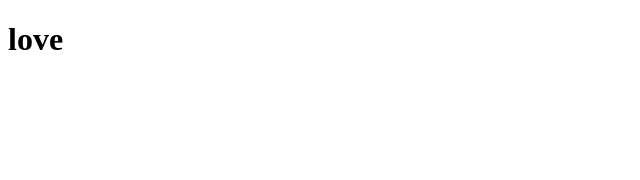
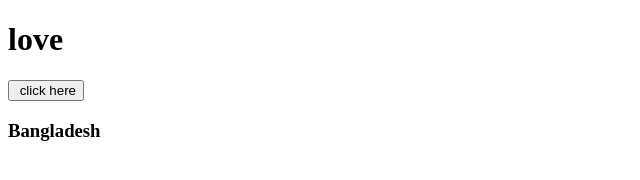
Before and after one commit to toufiqcse/unit-convert, a plain HTML site: page index.html in a window 1280 px wide. Shown: the whole page, without its empty margins (0-640 px from the left). Drawn offline with Linux system fonts and the light colour scheme.

Commit message:
dne adding button

```diff
--- a/index.html
+++ b/index.html
@@ -9,6 +9,7 @@
 </head>
 <body>
     <h1> love</h1>
-
+    <input type="button" value=" click here">
+    <h3> Bangladesh   </h3>
 </body>
 </html>
```
